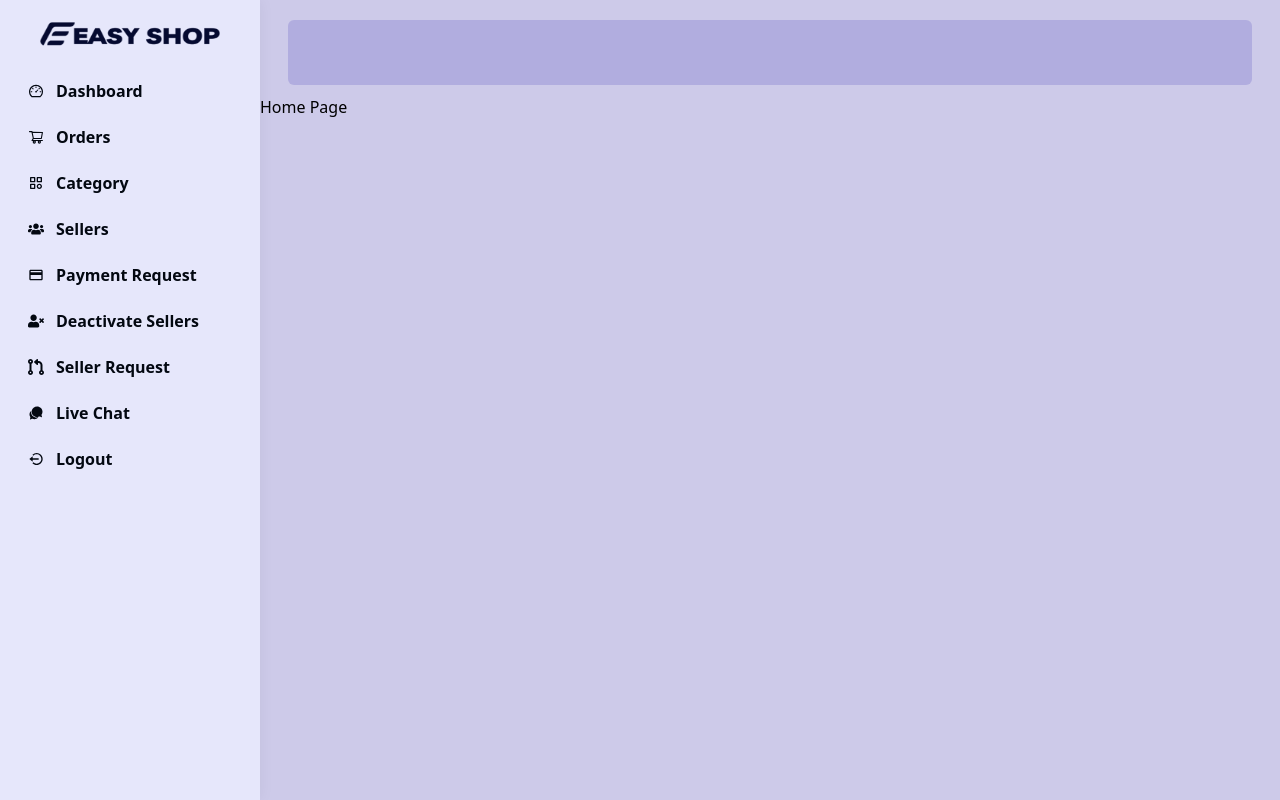
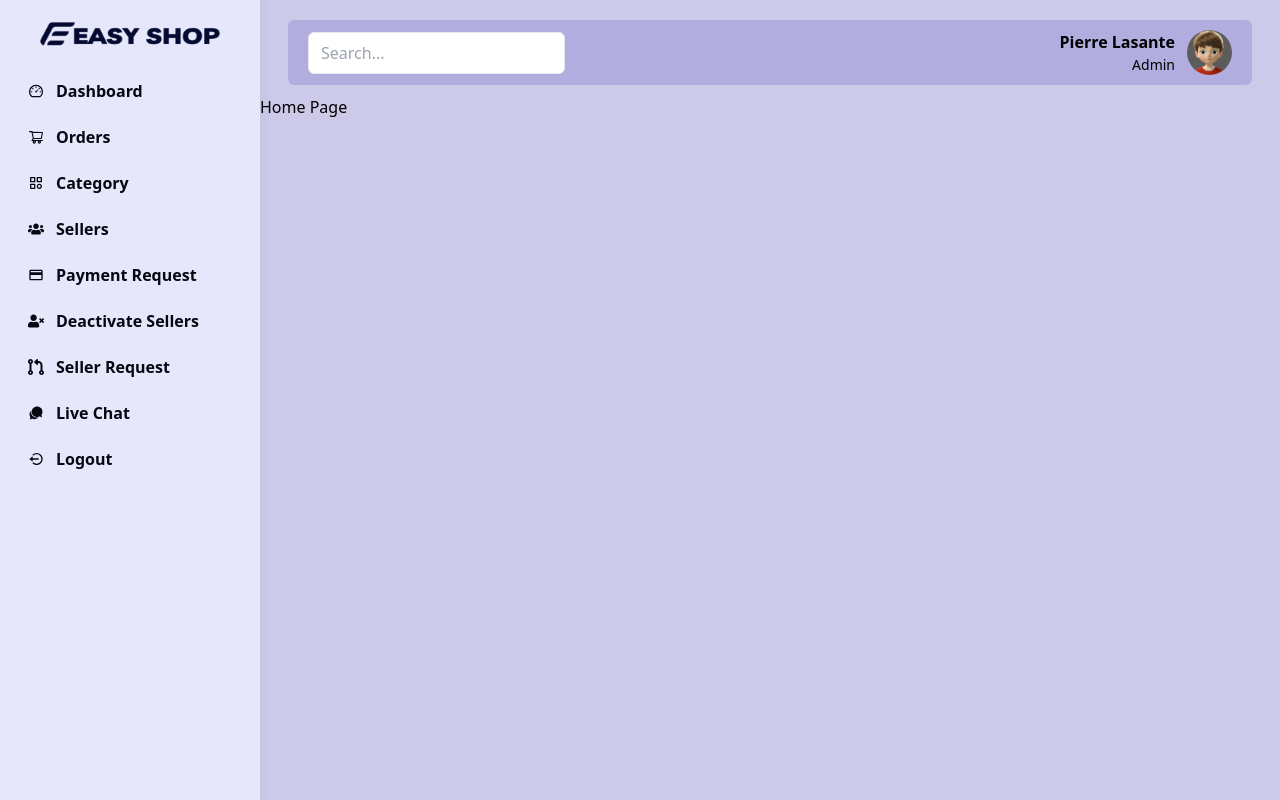
Before and after one commit to plasante/Ecommerce, a React (Create React App) app: page / in a window 1280 px wide. Built offline with nearby package versions, Linux system fonts and the light colour scheme.

Commit message:
Completer le Header.jsx

```diff
--- a/src/layout/Header.jsx
+++ b/src/layout/Header.jsx
@@ -12,6 +12,27 @@ const Header = ({showSidebar, setShowSidebar}) => {
                'cursor-pointer'}>
           <span><FaList/></span>
         </div>
+        <div className={'hidden md:block'}>
+          <input className={'px-3 py-2 outline-none border bg-transparent' +
+            'border-slate-700 rounded-md text-[#cdcae9] focus:border-indigo-500 ' +
+            'overflow-hidden '}
+                 type="text"
+                 name="search"
+                 placeholder="Search..."/>
+        </div>
+        <div className={'flex justify-center items-center gap-8 relative'}>
+          <div className={'flex justify-center items-center'}>
+            <div className={'flex justify-center items-center gap-3'}>
+              <div className={'flex justify-center items-center flex-col text-end'}>
+                <h2 className={'text-md font-bold'}>Pierre Lasante</h2>
+                <span className={'text-[14px] w-full font-normal'}>Admin</span>
+              </div>
+              <img src="http://localhost:3000/images/admin.jpg"
+                   alt=""
+                  className={'w-[45px] h-[45px] rounded-full overflow-hidden'}/>
+            </div>
+          </div>
+        </div>
       </div>
     </div>
   );
```
